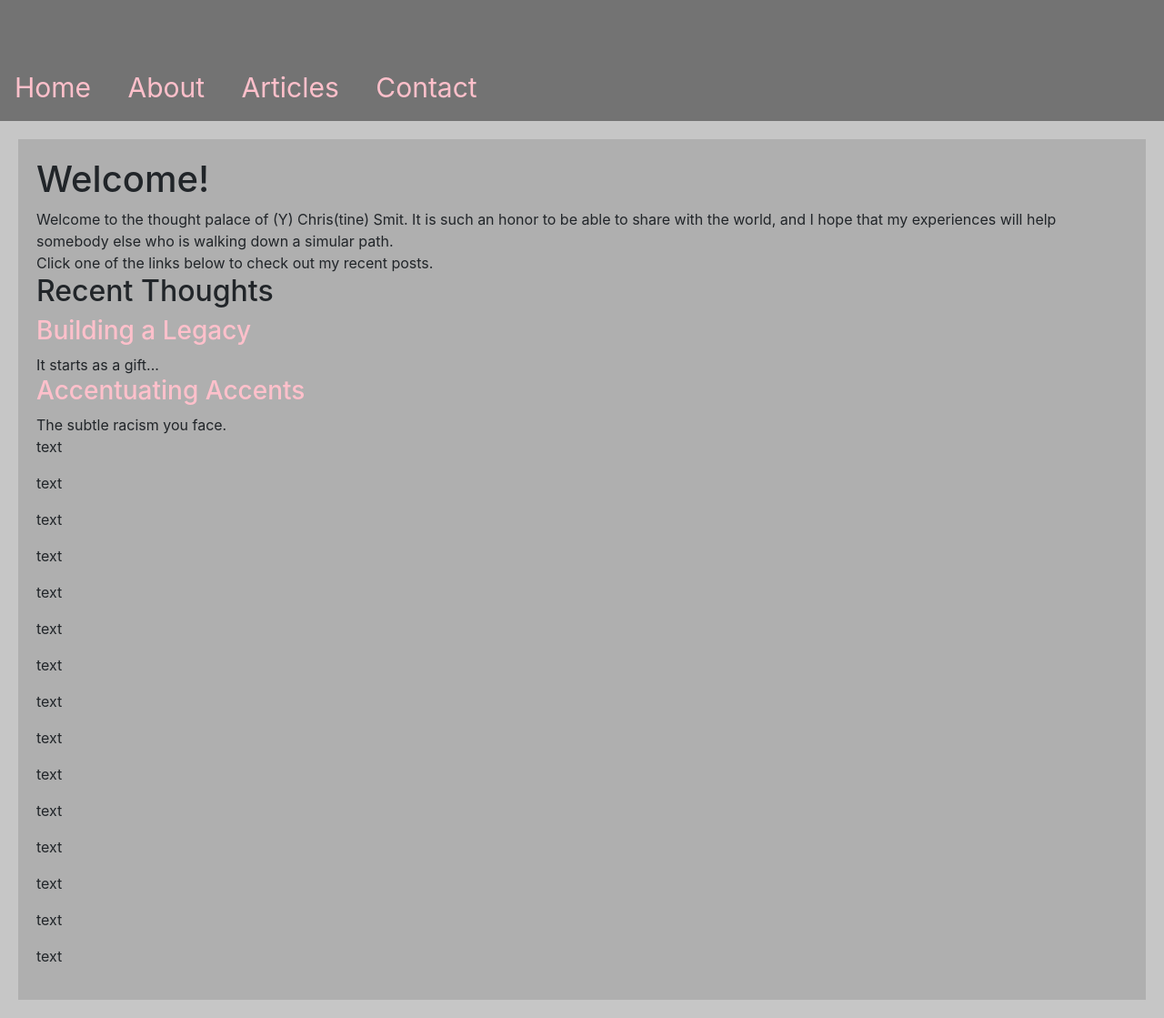
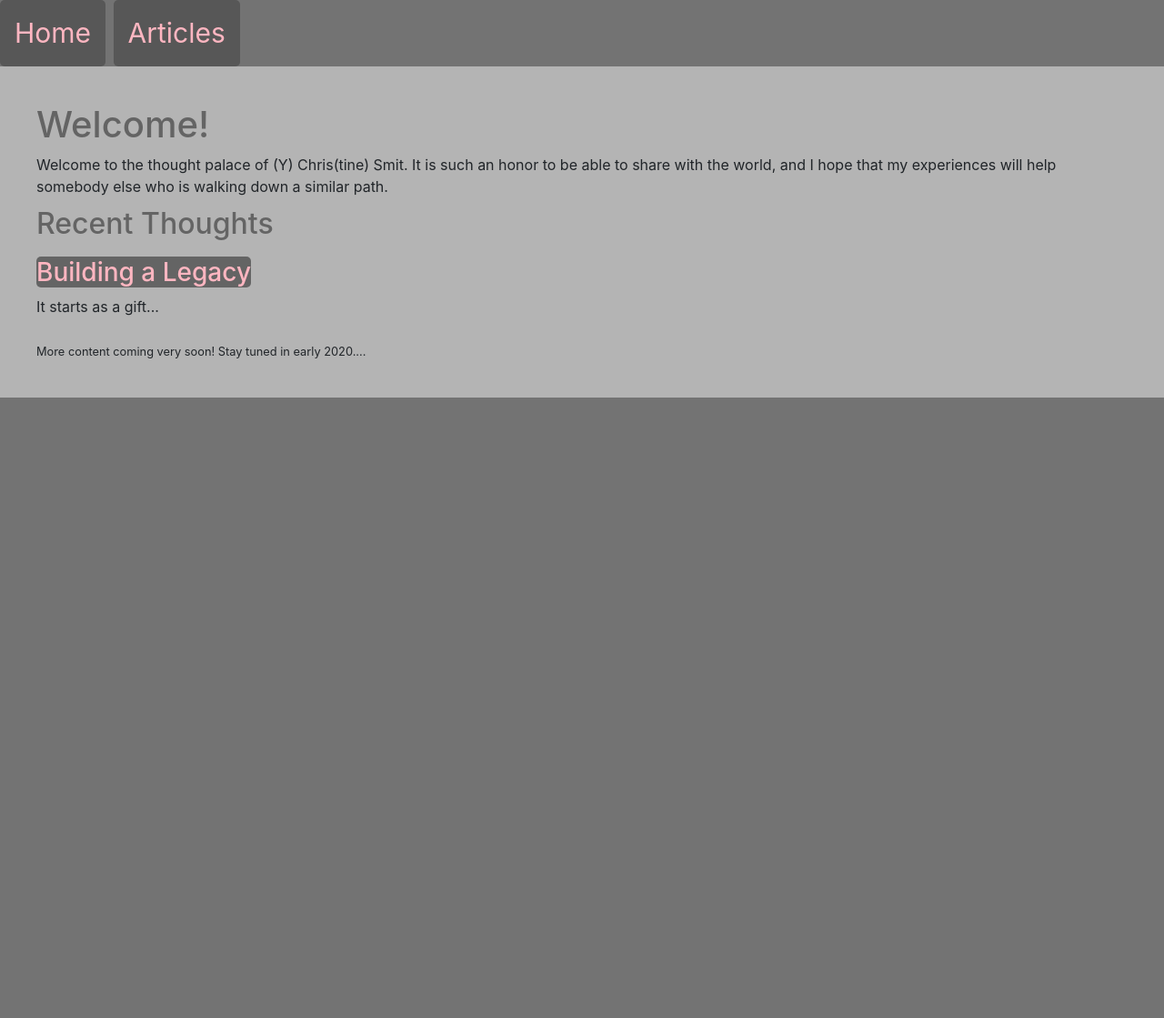
Before and after one commit to ddsmit/CourageousEngineer, a Flask app: page / in a window 1280 px wide. Shown: the whole page at 91% size. After the commit the page ends 437 px from the top, so only its background shows below. Run offline with Flask 2, Linux system fonts and the light colour scheme; some libraries are stand-ins or nearby versions.

Commit message:
initial final

```diff
--- a/chrissmit/services/article_service.py
+++ b/chrissmit/services/article_service.py
@@ -1,25 +1,17 @@
 articles = [
     {
         'title': 'Building a Legacy',
-        'author': 'The Hubby',
+        'author': 'hubby',
         'page': 'building',
         'preview': 'It starts as a gift...',
         'content': """
-        On Christmas, 2019, this site will be handed over to Chris Smit as a Christmas gift from me, "The Hubby".
+        On Christmas, 2019, this site will be handed over to Chris Smit as a Christmas gift from me, the hubby.
         I wanted to build this site to provide a platform for my wife to share her experiences as a strong, kind, beautiful
-        black woman in Engineering. She has so many stories to tell, and I am so excited for her to share them with the world!
+        black woman in Engineering. She has so many stories to tell, and I am so excited for her to share them with the world.
+        The site is still in its very early stages, but expect major changes in the first month of 2020. See you next year!
         """,
         'posted': '12/6/2019',
         'edited': None,
-    },
-    {
-        'title':'Accentuating Accents',
-        'author': 'Christine Smit',
-        'page':'accentuatingaccents',
-        'preview':'The subtle racism you face.',
-        'content':'words words words',
-        'posted':'today',
-        'edited':'today',
     },
 ]
 def get_last_four_articles():
--- a/chrissmit/static/css/site.css
+++ b/chrissmit/static/css/site.css
@@ -51,15 +51,24 @@ html {
 }
 
 .main_content {
-    background-color: rgba(160,160,160,0.6);
+    background-color: rgba(180,180,180);
     padding: 20px;
+}
+
+h1 {
+       color: rgba(80,80,80,0.80);
+}
+
+h2 {
+    color: rgba(80,80,80,0.80);
+    padding-top: 10px;
+    padding-bottom: 10px;
 }
 
 nav {
    background-color: rgba(80,80,80,0.80);
     font-size: 30px;
     width: 100%;
-    padding-top: 60px;
     margin: 0;
     overflow: hidden;
     position: -webkit-sticky;
@@ -67,30 +76,40 @@ nav {
     top: 0;
 }
 
-nav a {
+nav > a {
     display: inline-block;
-    color: pink;
+    color: lightpink;
     text-align: center;
     padding: 14px 16px;
 }
 
-nav a:hover {
+nav > a:hover {
     background-color: lightpink;
     color: rgba(80,80,80,0.6);
     border-radius: 5px;
 }
 
-nav a:active {
+nav > a:active {
     background-color: lightpink;
     opacity: 50%;
     border-radius: 5px;
 }
 
 a {
-    color: pink
+    background-color: rgba(80,80,80,0.80);
+    color: lightpink;
+    border-radius: 5px;
 }
 a:hover {
+    background-color: rgba(80,80,80,0.80);
     color: lightpink;
+    opacity: 60%;
+    border-radius: 5px;
+}
+
+article {
+    border-width: 3px;
+    border-color: rgba(80,80,80,0.6);
 }
 
 ::selection {
--- a/chrissmit/templates/articles/article.html
+++ b/chrissmit/templates/articles/article.html
@@ -16,6 +16,7 @@
         <article>
             {{ article.content }}
         </article>
+        <br>
         <strong>Posted by </strong> {{ article.author }} on {{ article.posted }}
         {% if article.edited %}
             Edited:{{ article.edited }}
--- a/chrissmit/templates/navigation/about.html
+++ b/chrissmit/templates/navigation/about.html
@@ -2,5 +2,9 @@
 {% block title %}About the Legend Herself{% endblock %}
 {% block main_content %}
 <h1>Chris Smit</h1>
-    She's a fly-ass professional who is as beautiful as she is smart.
+    <p >
+    This area is under construction. I could say a lot about Chris Smit, but I think it would be best to let the lady herself
+    be the one to lay it out for you.
+    </p>
+
 {% endblock %}
--- a/chrissmit/templates/navigation/index.html
+++ b/chrissmit/templates/navigation/index.html
@@ -3,8 +3,7 @@
 {% block main_content %}
 <div class="main_content">
     <h1>Welcome!</h1>
-    Welcome to the thought palace of (Y) Chris(tine) Smit. It is such an honor to be able to share with the world, and I hope that my experiences will help somebody else who is walking down a simular path.
-    <br>Click one of the links below to check out my recent posts.
+    Welcome to the thought palace of (Y) Chris(tine) Smit. It is such an honor to be able to share with the world, and I hope that my experiences will help somebody else who is walking down a similar path.
     <h2>Recent Thoughts</h2>
     {% if not articles %}
      <div>
@@ -21,22 +20,11 @@
             </article>
 
         {% endfor %}
+        <br>
+
+        <small> More content coming very soon! Stay tuned in early 2020....</small>
     {% endif %}
-    <p>text</p>
-        <p>text</p>
-        <p>text</p>
-        <p>text</p>
-        <p>text</p>
-        <p>text</p>
-        <p>text</p>
-        <p>text</p>
-        <p>text</p>
-        <p>text</p>
-        <p>text</p>
-        <p>text</p>
-        <p>text</p>
-        <p>text</p>
-        <p>text</p>
+
 </div>
 
 {%  endblock %}
--- a/chrissmit/templates/shared/_layout.html
+++ b/chrissmit/templates/shared/_layout.html
@@ -28,9 +28,9 @@
 <nav>
 {#        TODO Add url_for to href#}
     <a href="{{ url_for('navigation.index') }}">Home</a>
-    <a href="{{ url_for('navigation.about') }}">About</a>
+{#    <a href="{{ url_for('navigation.about') }}">About</a>#}
     <a href="{{ url_for('navigation.articles') }}">Articles</a>
-    <a href="{{ url_for('navigation.contact') }}">Contact</a>
+{#    <a href="{{ url_for('navigation.contact') }}">Contact</a>#}
 </nav>
 
 
--- a/chrissmit/views/navigation_views.py
+++ b/chrissmit/views/navigation_views.py
@@ -17,6 +17,7 @@ def index():
 def about():
     return dict()
 
+
 @blueprint.route('/articles')
 @response(template_file='navigation/articles.html')
 def articles():
```
Also changed, not shown: requirements.txt (+15 -4 lines), chrissmit/static/js/test.js (added).
